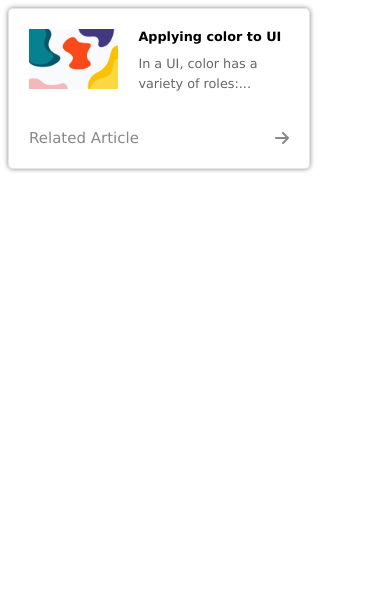
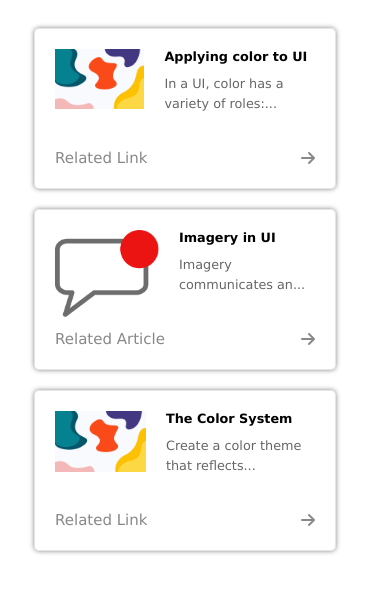
Before and after one commit to savus/css_exercise_tres_cards, a plain HTML site: page index.html in a window 390 px wide. Drawn offline with Linux system fonts and the light colour scheme.

Commit message:
Add Both Other Cards. Center Flexbox Grid Container and Add Wrap -Copy and paste the prototype card's code two more times. -Change titles, images, and content text for the other two cards. -Make sure the flexbox container is set to flex-wrap:wrap; -Make sure the cards are centered for both desktop and mobile layouts.

```diff
--- a/index.html
+++ b/index.html
@@ -19,7 +19,7 @@
       <![endif]-->
 
       <div class="card-grid">
-         <div class="card">
+         <div class="card card-1">
             <div class="upper-flex">
                <div class="left-column">
                   <img src="src/img/img5.jpg" alt="color palette" class="card-image">
@@ -37,7 +37,61 @@
             <div class="lower-flex">
                <div class="link-text">
                   <a href="#">
+                     Related Link
+                  </a>
+               </div>
+               <div class="link-arrow move-right">
+                  <a href="#">
+                     <i class="fa-solid fa-arrow-right"></i>
+                  </a>
+               </div>
+            </div>
+         </div>
+         <div class="card card-2">
+            <div class="upper-flex">
+               <div class="left-column">
+                  <img src="src/img/1218px-Chat_icon_new_message.svg.png" alt="color palette" class="card-image">
+               </div>
+               <div class="right-column">
+                  <h4 class="card-title">
+                     Imagery in UI
+                  </h4>
+                  <p class="card-content">
+                     Imagery communicates an...
+                  </p>
+               </div>
+            </div>
+            <div class="lower-flex">
+               <div class="link-text">
+                  <a href="#">
                      Related Article
+                  </a>
+               </div>
+               <div class="link-arrow move-right">
+                  <a href="#">
+                     <i class="fa-solid fa-arrow-right"></i>
+                  </a>
+               </div>
+            </div>
+         </div>
+         <div class="card card-3">
+            <div class="upper-flex">
+               <div class="left-column">
+                  <img src="src/img/img5.jpg" alt="color palette" class="card-image">
+               </div>
+               <div class="right-column">
+                  <h4 class="card-title">
+                     The Color System
+                  </h4>
+                  <p class="card-content">
+                     Create a color theme that reflects...
+                  </p>
+               </div>
+            </div>
+            <div class="lower-flex">
+               <div class="link-text">
+                  <a href="#">
+                     Related Link
                   </a>
                </div>
                <div class="link-arrow move-right">
--- a/src/styles.css
+++ b/src/styles.css
@@ -1,3 +1,10 @@
+.card-grid
+{
+   display:flex;
+   flex-wrap:wrap;
+   justify-content: center;
+}
+
 .card
 {
    border:1px solid rgba(170, 170, 170,0.3);
@@ -6,41 +13,27 @@
    padding:20px;
    width:260px;
    font-family:Verdana, Geneva, Tahoma, sans-serif;
+   margin: 20px 20px 0 0;
 }
 
 .card:hover
 {
    background-color:rgba(238, 238, 238,0.6);
-   box-shadow:0 0 7px #333;
+   box-shadow:0 0 7px #666;
 }
 
-.upper-flex
-{
-   display:flex;
-}
+.upper-flex { display:flex; }
 
 .left-column
 {
-   /* flex:1; */
    width:140px;
    height:100px;
    margin-right:20px;
 }
 
-.left-column .card-image
-{
-   width:100%;
-}
+.left-column .card-image { width:100%; }
 
-.right-column
-{
-   /* flex:3; */
-}
-
-.card-title
-{
-   margin:0;
-}
+.card-title { margin:0; }
 
 .card-content
 {
@@ -49,15 +42,9 @@
    color:#666;
 }
 
-.card-title, .card-content
-{
-   font-size:0.8rem;
-}
+.card-title, .card-content { font-size:0.8rem; }
 
-.lower-flex
-{
-   display:flex;
-}
+.lower-flex { display:flex; }
 
 .lower-flex a
 {
@@ -66,12 +53,6 @@
    color:#888;
 }
 
-.link-text a
-{
-   font-size:15px;
-}
+.link-text a { font-size:15px; }
 
-.move-right
-{
-   margin-left:auto;
-}
+.move-right { margin-left:auto;}
```
